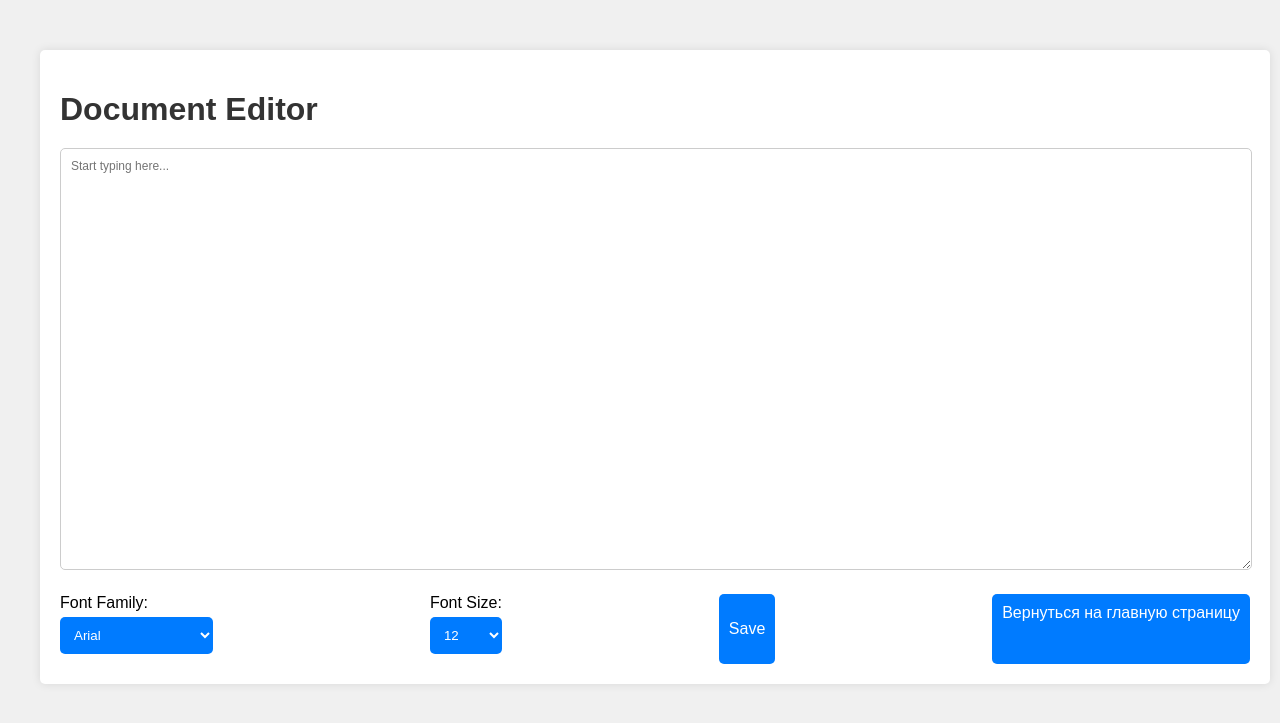
After one commit to ruler31/pupupu, a Flask app: page /word in a window 1280 px wide. The commit adds this page. Shown: the top 723 px of the page. Run offline with Flask 3, Linux system fonts and the light colour scheme.

Commit message:
add word

```diff
--- a/main.py
+++ b/main.py
@@ -2,6 +2,7 @@ from flask import Flask, render_template, request, jsonify, redirect, send_file
 import re
 app = Flask(__name__)
 import xlwt
+from docx import Document
 
 
 tables = []
@@ -12,7 +13,9 @@ tables = []
 @app.route('/')
 def index():
     return render_template('index.html')
-
+@app.route('/trans')
+def trans():
+    return render_template('trans.html')
 
 @app.route('/translate', methods=['POST'])
 def translate():
@@ -77,15 +80,12 @@ def table():
 
 @app.route('/add_table', methods=['POST'])
 def add_table():
-    # Получаем данные из формы
     table_name = request.form['table_name']
     rows = int(request.form['rows'])
     cols = int(request.form['cols'])
 
-    # Создаем таблицу в виде списка списков
     table = [[f'Row {i+1}, Col {j+1}' for j in range(cols)] for i in range(rows)]
 
-    # Добавляем таблицу в список
     tables.append({'name': table_name, 'data': table})
 
     return render_template('table.html', tables=tables)
@@ -113,6 +113,9 @@ def add_column():
         row.append('')
     return redirect('/table')
 
+@app.route('/word')
+def word():
+    return render_template('word.html')
 
 @app.route('/download_table/<int:table_id>', methods=['GET'])
 def download_table(table_id):
@@ -129,5 +132,18 @@ def download_table(table_id):
     workbook.save(file_path)
     return send_file(file_path, as_attachment=True)
 
+
+@app.route('/save', methods=['POST'])
+def save():
+    document_content = request.form['document_content']
+
+    doc = Document()
+    doc.add_paragraph(document_content)
+
+    file_path = 'word.docx'
+    doc.save(file_path)
+
+    return send_file(file_path, as_attachment=True)
+
 if __name__ == '__main__':
     app.run(debug=True)
--- a/static/styles.css
+++ b/static/styles.css
@@ -96,5 +96,5 @@ input[type="submit"] {
 
 .bold-color {
     font-weight: bold;
-    color: #007bff; /* Синий цвет */
+    color: #007bff;
 }
--- /dev/null
+++ b/templates/word.html
@@ -0,0 +1,121 @@
+<!DOCTYPE html>
+<html lang="en">
+<head>
+    <meta charset="UTF-8">
+    <meta name="viewport" content="width=device-width, initial-scale=1.0">
+    <title>Document Editor</title>
+    <link rel="stylesheet" type="text/css" href="{{ url_for('static', filename='styles.css') }}">
+    <style>
+        body {
+            font-family: Arial, sans-serif;
+            margin: 0;
+            padding: 0;
+            background-color: #f0f0f0;
+            transform: scale(0.8);
+            transform-origin: top left;
+        }
+
+        .container {
+            max-width: none;
+            margin: 50px auto;
+            padding: 20px;
+            background-color: #fff;
+            box-shadow: 0 0 10px rgba(0, 0, 0, 0.1);
+            border-radius: 5px;
+            transform: scale(1.25);
+            transform-origin: top left;
+            margin-left: 50px;
+        }
+
+        h1 {
+            color: #333;
+            margin-bottom: 20px;
+        }
+
+        textarea {
+            width: calc(100% - 20px);
+            min-height: 400px;
+            padding: 10px;
+            border: 1px solid #ccc;
+            border-radius: 5px;
+            resize: vertical;
+            font-family: Arial, sans-serif;
+            font-size: 16px;
+            margin-right: 20px;
+        }
+
+        .button-row {
+            margin-top: 20px;
+            display: flex;
+            justify-content: space-between;
+        }
+
+        button, a.button {
+            padding: 10px 10px;
+            border: none;
+            border-radius: 5px;
+            background-color: #007bff;
+            color: #fff;
+            cursor: pointer;
+            font-size: 16px;
+            transition: background-color 0.3s ease;
+            text-decoration: none;
+            display: inline-block;
+        }
+
+        button:hover, a.button:hover {
+            background-color: #0056b3;
+        }
+    </style>
+</head>
+<body>
+    <div class="container">
+        <h1>Document Editor</h1>
+        <textarea id="document-text" placeholder="Start typing here..."></textarea>
+        <div class="button-row">
+            <div>
+                <label for="font-family">Font Family:</label>
+                <select id="font-family">
+                    <option value="Arial, sans-serif">Arial</option>
+                    <option value="Times New Roman, serif">Times New Roman</option>
+                    <option value="Courier New, monospace">Courier New</option>
+                </select>
+            </div>
+            <div>
+                <label for="font-size">Font Size:</label>
+                <select id="font-size">
+                    <option value="12px">12</option>
+                    <option value="14px">14</option>
+                    <option value="16px">16</option>
+                    <option value="18px">18</option>
+                    <option value="20px">20</option>
+                </select>
+            </div>
+            <button id="save-button">Save</button>
+            <a href="/" class="button">Вернуться на главную страницу</a>
+        </div>
+    </div>
+
+    <script>
+
+        function applyStyles() {
+            var fontFamily = document.getElementById('font-family').value;
+            var fontSize = document.getElementById('font-size').value;
+            var textarea = document.getElementById('document-text');
+            textarea.style.fontFamily = fontFamily;
+            textarea.style.fontSize = fontSize;
+        }
+
+
+        document.getElementById('save-button').addEventListener('click', function() {
+            var documentContent = document.getElementById('document-text').value;
+            alert('Document saved:\n\n' + documentContent);
+        });
+
+        document.getElementById('font-family').addEventListener('change', applyStyles);
+        document.getElementById('font-size').addEventListener('change', applyStyles);
+
+        applyStyles();
+    </script>
+</body>
+</html>
```
Also changed, not shown: templates/index.html (+80 -15 lines), templates/trans.html (added, +23 -0 lines), templates/translate.html (+3 -4 lines), img/img_bg.jpg (added).
